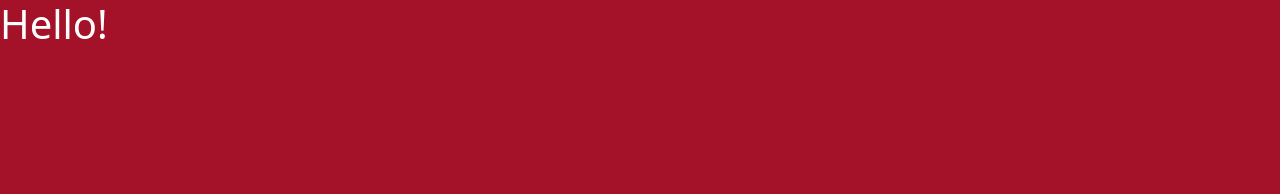
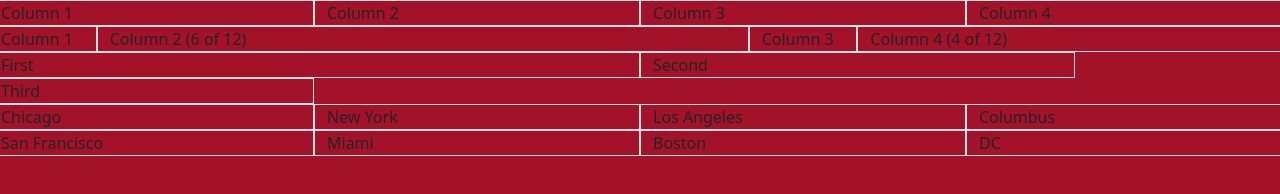
Before and after one commit to leleleta/kekambas125-bootstrap_grid, a plain HTML site: page index.html in a window 1280 px wide. Drawn offline with nearby package versions, Linux system fonts and the light colour scheme.

Commit message:
Adding rows and columns

```diff
--- a/index.html
+++ b/index.html
@@ -9,6 +9,36 @@
     <link rel="stylesheet" href="./main.css" >
 </head>
 <body>
-    <h1>Hello!</h1>
+
+   <div class="contrainer">
+    <div class="row">
+        <div class="col border">Column 1</div>
+        <div class="col border">Column 2</div>
+        <div class="col border">Column 3</div>
+        <div class="col border">Column 4</div>
+    </div>
+    <div class="row">
+        <div class="col border">Column 1</div>
+        <div class="col-6 border">Column 2 (6 of 12)</div>
+        <div class="col border">Column 3</div>
+        <div class="col-4 border">Column 4 (4 of 12)</div>
+    </div>
+    <div class="row">
+        <div class="col-6 border"> First</div>
+        <div class="col-4 border">Second</div>
+        <div class="col-3 border">Third</div> <!-- wraps around since its over 12-->
+    </div>
+    <div class="row">
+        <div class="col-12 col-md-6  col-lg-3 border">Chicago</div>
+        <div class="col-12 col-md-6  col-lg-3 border">New York</div>
+        <div class="col-12 col-md-6  col-lg-3 border">Los Angeles</div>
+        <div class="col-12 col-md-6  col-lg-3 border">Columbus</div>
+        <div class="col-12 col-md-6  col-lg-3 border">San Francisco</div>
+        <div class="col-12 col-md-6  col-lg-3 border">Miami</div>
+        <div class="col-12 col-md-6  col-lg-3 border">Boston</div>
+        <div class="col-12 col-md-6  col-lg-3 border">DC</div>
+    </div>
+    </div>
+
 </body>
 </html>
```
